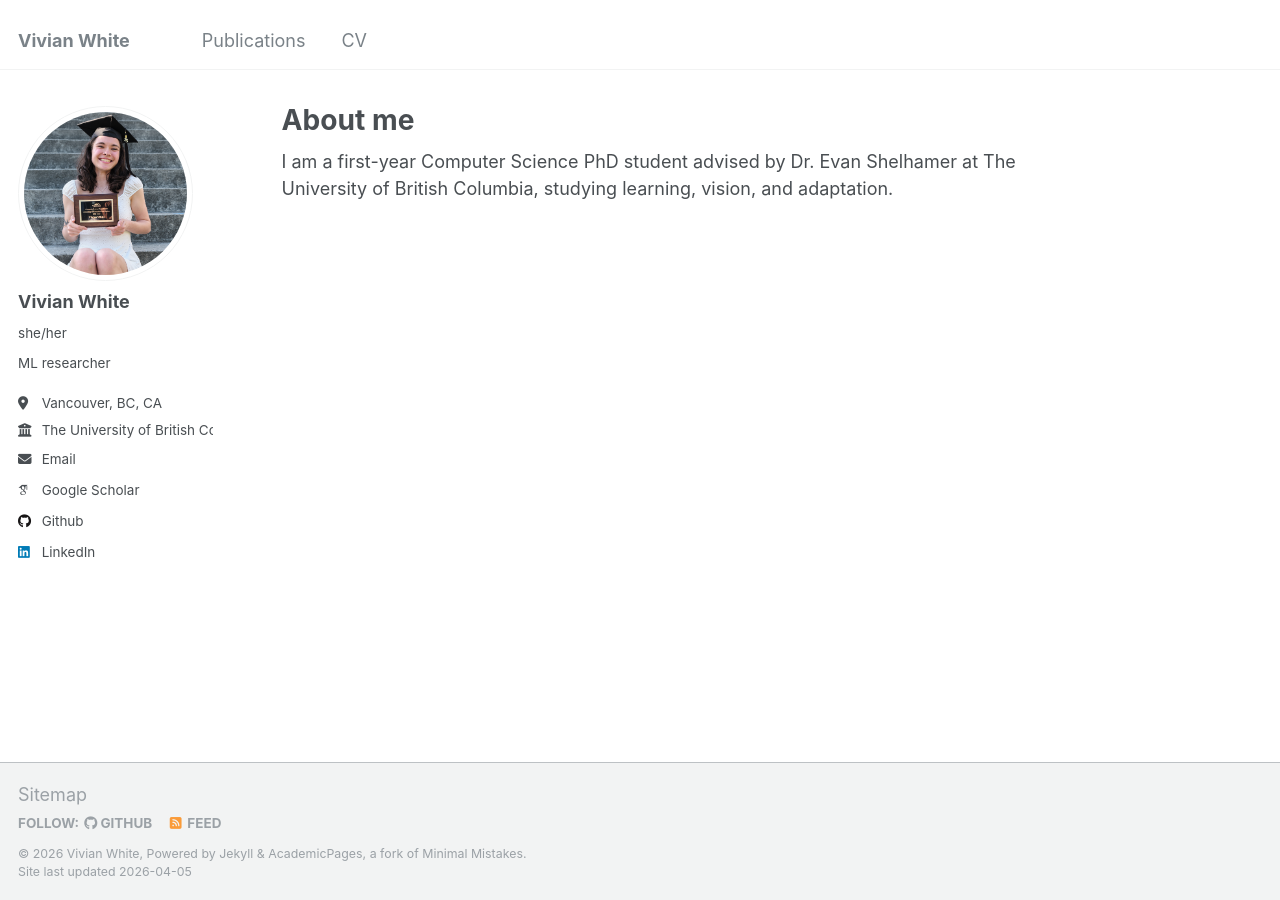
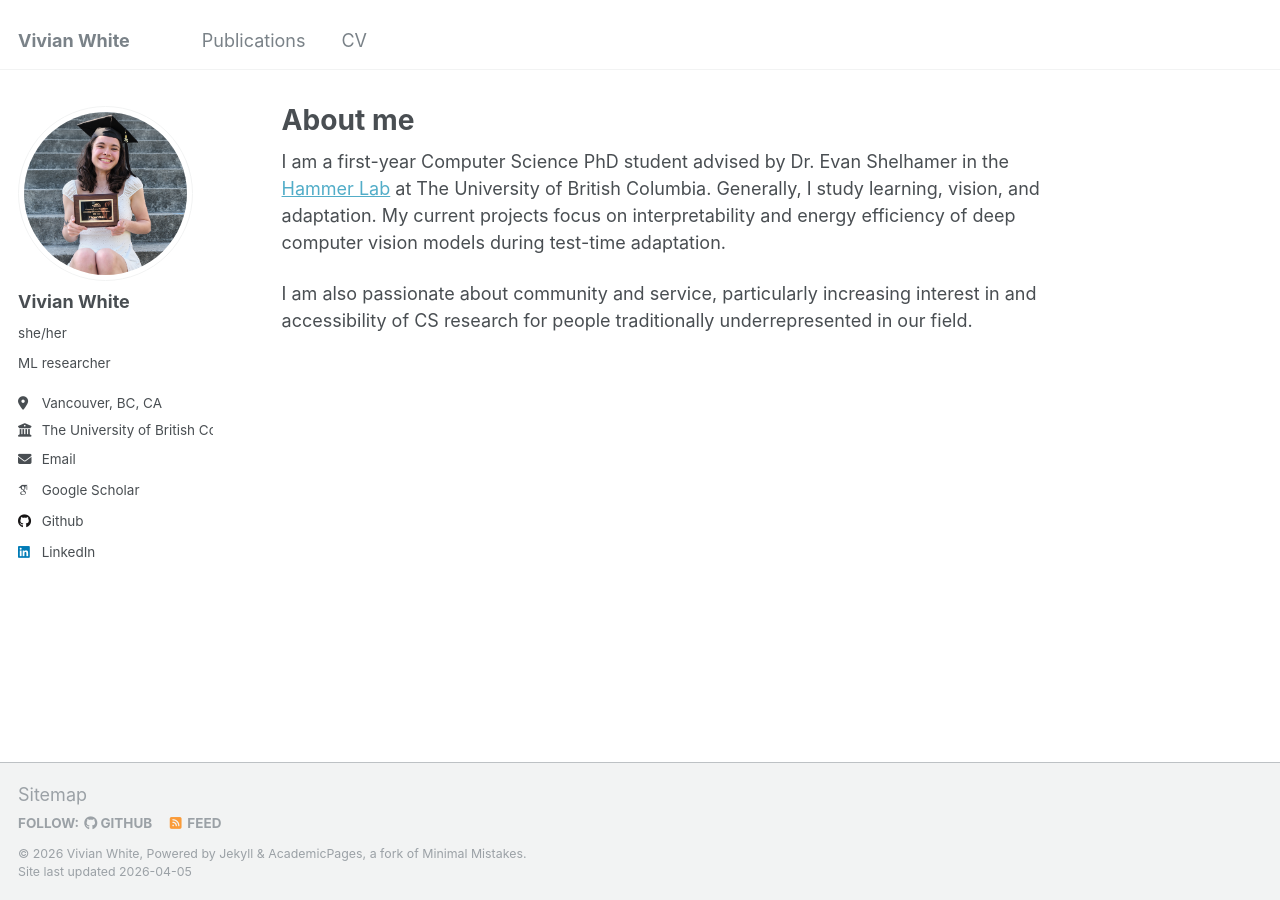
Before and after one commit to vivianwhite/vivianwhite.github.io, a Jekyll site: the page built from _pages/about.md, in a window 1280 px wide. Built offline with Jekyll 4.4.1, drawn with Linux system fonts in a browser that asks for light colours; some web fonts are replaced.

Commit message:
Update about.md

```diff
--- a/_pages/about.md
+++ b/_pages/about.md
@@ -7,4 +7,6 @@ redirect_from:
   - /about.html
 ---
 
-I am a first-year Computer Science PhD student advised by Dr. Evan Shelhamer at The University of British Columbia, studying learning, vision, and adaptation.
+I am a first-year Computer Science PhD student advised by Dr. Evan Shelhamer in the [Hammer Lab](https://imaginarynumber.net/research/#group) at The University of British Columbia. Generally, I study learning, vision, and adaptation. My current projects focus on interpretability and energy efficiency of deep computer vision models during test-time adaptation.
+
+I am also passionate about community and service, particularly increasing interest in and accessibility of CS research for people traditionally underrepresented in our field.
```
